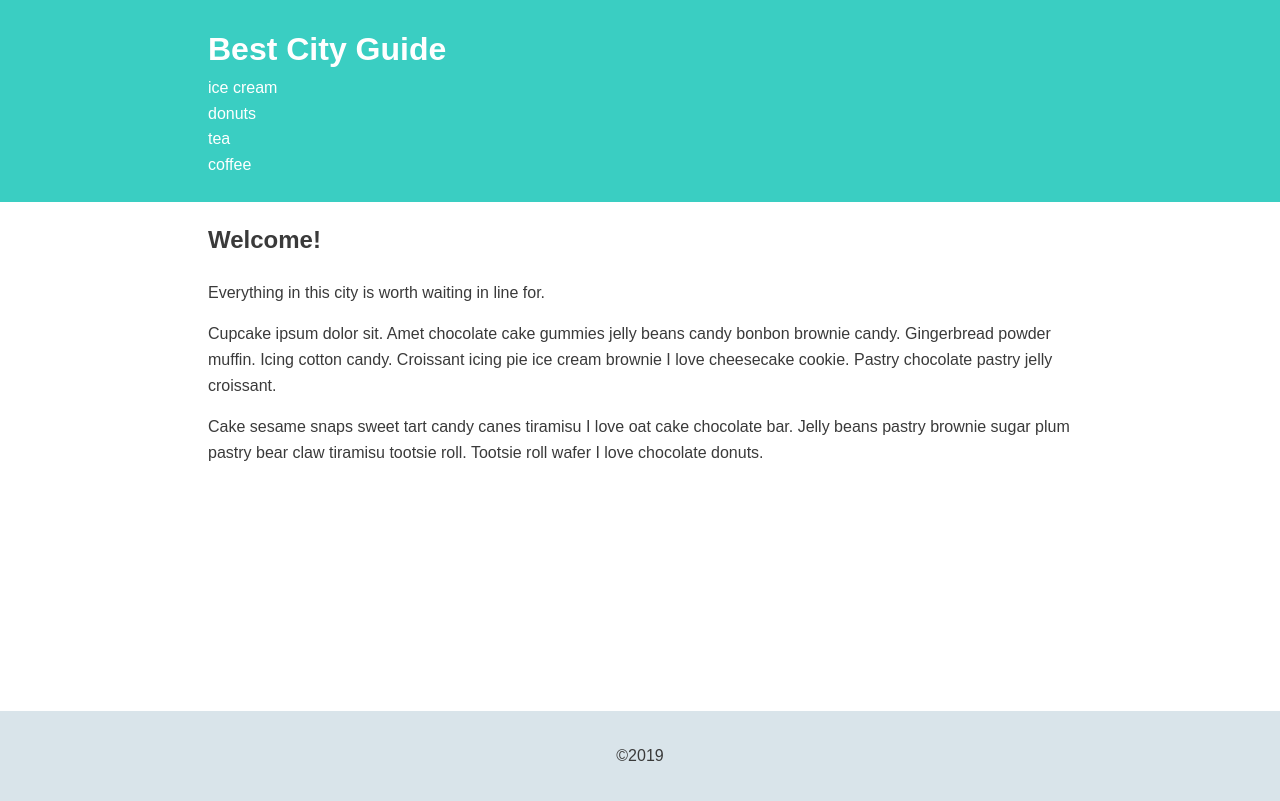
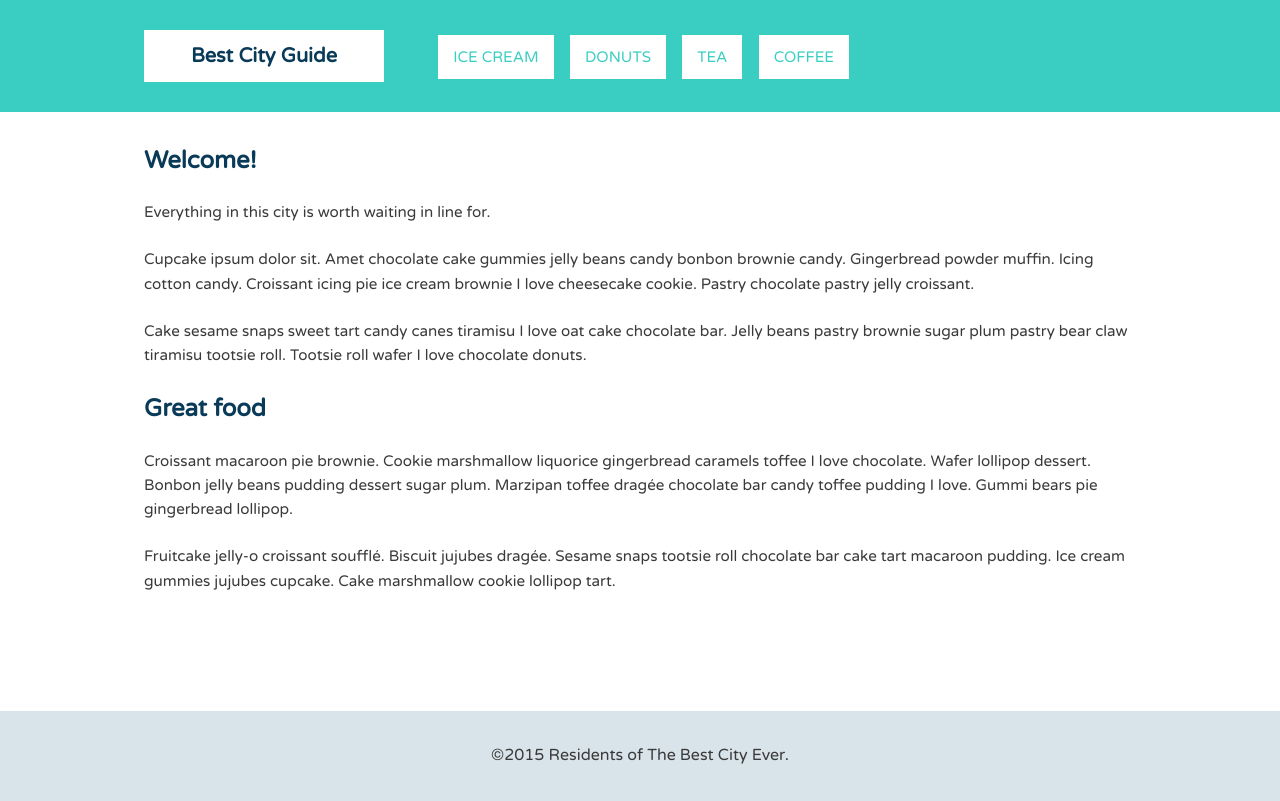
Before and after one commit to airwolff/fe_track, a plain HTML site: page css_refresh/css_layout/index.html in a window 1280 px wide. Drawn offline with Linux system fonts and the light colour scheme.

Commit message:
inline-block and block exercises

```diff
--- a/css_refresh/css_layout/css/style.css
+++ b/css_refresh/css_layout/css/style.css
@@ -1,22 +1,34 @@
 /* =================================
-  Base Element Styles
+  Base Styles
 ==================================== */
 
 * {
-  box-sizing: border-box;
+	box-sizing: border-box;
 }
 
 body {
+	font-family: 'Varela Round', sans-serif;
 	line-height: 1.6;
 	color: #3a3a3a;
 }
 
-p:last-child {
-	margin-bottom: 0;
+p {
+	font-size: .95em;
+	margin-bottom: 1.5em;
+}
+
+h2,
+h3,
+a {
+	color: #093a58;
+}
+
+h2,
+h3 {
+	margin-top: 0;
 }
 
 a {
-	color: #fff;
 	text-decoration: none;
 }
 
@@ -27,19 +39,45 @@ a {
 /* ---- Navigation ---- */
 
 .name {
-  margin: 0;
+	font-size: 1.25em;
+}
+
+.name,
+.main-nav li {
+	text-align: center;
+	background: #fff;
+	margin-top: 6px;
+	margin-bottom: 6px;
+}
+
+.main-nav a {
+	font-size: .95em;
+	color: #3acec2;
+	text-transform: uppercase;
+}
+
+.main-nav a:hover {
+	color: #093a58;
+}
+
+.name a,
+.main-nav a {
+	padding: 10px 15px;
+	display: block;
 }
 
 /* ---- Layout Containers ---- */
 
 .container {
-  padding-left: 1em;
-  padding-right: 1em;
+	padding-left: 1em;
+	padding-right: 1em;
 }
 
 .main-header {
-	padding: 1.5em 0;
+	padding-top: 1.5em;
+	padding-bottom: 1.5em;
 	background: #3acec2;
+	margin-bottom: 30px;
 }
 
 .main-footer {
@@ -59,9 +97,25 @@ a {
 	}
 
 	.container {
-		width: 70%;
-		max-width: 1000px;
+		width: 80%;
+		max-width: 1150px;
 		margin: 0 auto;
 	}
 
+	.name,
+	.main-nav,
+	.main-nav li {
+		display: inline-block;
+	}
+
+	.name {
+		width: 240px;
+		margin-right: 50px;
+	}
+
+	.main-nav li {
+		margin-right: 12px;
+		/* margin-right: -0.3125em */
+	}
+
 }
--- a/css_refresh/css_layout/index.html
+++ b/css_refresh/css_layout/index.html
@@ -1,13 +1,14 @@
 <!DOCTYPE html>
 <html>
 <head>
-	<meta name="viewport" content="width=device-width, initial-scale=1.0">
 	<title>Best City Guide</title>
+	<link href='https://fonts.googleapis.com/css?family=Varela+Round' rel='stylesheet' type='text/css'>
 	<link rel="stylesheet" href="css/normalize.css">
 	<link rel="stylesheet" href="css/style.css">
 </head>
 <body>
 	<div class="wrap">
+
 		<header class="main-header">
 			<div class="container">
 				<h1 class="name"><a href="#">Best City Guide</a></h1>
@@ -21,15 +22,26 @@
 		</header>
 
 		<div class="container">
-			<h2>Welcome!</h2>
-			<p>Everything in this city is worth waiting in line for.</p>
-			<p>Cupcake ipsum dolor sit. Amet chocolate cake gummies jelly beans candy bonbon brownie candy. Gingerbread powder muffin. Icing cotton candy. Croissant icing pie ice cream brownie I love cheesecake cookie. Pastry chocolate pastry jelly croissant.</p>
-			<p>Cake sesame snaps sweet tart candy canes tiramisu I love oat cake chocolate bar. Jelly beans pastry brownie sugar plum pastry bear claw tiramisu tootsie roll. Tootsie roll wafer I love chocolate donuts.</p>
-		</div>
-	</div>
+
+			<div class="primary col">
+				<h2>Welcome!</h2>
+				<p>Everything in this city is worth waiting in line for.</p>
+				<p>Cupcake ipsum dolor sit. Amet chocolate cake gummies jelly beans candy bonbon brownie candy. Gingerbread powder muffin. Icing cotton candy. Croissant icing pie ice cream brownie I love cheesecake cookie. Pastry chocolate pastry jelly croissant.</p>
+				<p>Cake sesame snaps sweet tart candy canes tiramisu I love oat cake chocolate bar. Jelly beans pastry brownie sugar plum pastry bear claw tiramisu tootsie roll. Tootsie roll wafer I love chocolate donuts.</p>
+			</div><!--/.primary-->
+
+			<div class="secondary col">
+				<h2>Great food</h2>
+				<p>Croissant macaroon pie brownie. Cookie marshmallow liquorice gingerbread caramels toffee I love chocolate. Wafer lollipop dessert. Bonbon jelly beans pudding dessert sugar plum. Marzipan toffee drag&#233;e chocolate bar candy toffee pudding I love. Gummi bears pie gingerbread lollipop.</p>
+				<p> Fruitcake jelly-o croissant souffl&#233;. Biscuit jujubes drag&#233;e. Sesame snaps tootsie roll chocolate bar cake tart macaroon pudding. Ice cream gummies jujubes cupcake. Cake marshmallow cookie lollipop tart.</p>
+			</div><!--/.secondary-->
+
+		</div><!--/.container-->
+
+	</div><!--/.wrap-->
 
 	<footer class="main-footer">
-		<span>&copy;2019</span>
+	 <span>&copy;2015 Residents of The Best City Ever.</span>
 	</footer>
 </body>
 </html>
--- a/notes/notes.css
+++ b/notes/notes.css
@@ -75,7 +75,8 @@ border-radius: 10px 5% / 20px 25em 30px 35em;
 //  Float
 *********************************************************/
 /*
-Floating elements are removed from the normal flow of a document and pushed to either the left or right of their containing parent element. It's commonly used with the width property to specify how much horizontal space the floated element requires.
+Floating elements are removed from the normal flow of a document and pushed to either the left or right of their containing parent element.
+It's commonly used with the width property to specify how much horizontal space the floated element requires.
 */
 
 /*********************************************************
@@ -926,3 +927,68 @@ With Division. The right-hand side must be a <number>.*/
 /*********************************************************
 //  media query
 *********************************************************/
+
+/*********************************************************
+//  inline
+*********************************************************/
+/*will not apply any width or height properties or top and bottom margin settings
+will only accept L-R margin and padding*/
+
+/*browser adds default whitespace because it interprets the line breaks and spaces in the HTML as content. The browser adds spaces between inline and inline-block items just like it adds spaces between words.*/
+<ul class="main-nav">
+          <li><a href="#">ice cream</a></li>
+          <li><a href="#">donuts</a></li>
+          <li><a href="#">tea</a></li>
+          <li><a href="#">coffee</a></li>
+        </ul>
+/*Having closing li tag up against opening removes browser force white space (?)*/
+<ul class="main-nav">
+          <li><a href="#">ice cream</a></li><li>
+            <a href="#">donuts</a></li><li>
+            <a href="#">tea</a></li><li>
+            <a href="#">coffee</a></li>
+        </ul>
+
+/*Remove the Gaps with CSS not HTML
+Two CSS techniques you can use: a negative margin or zero out the parent element's font-size value.
+
+1 Negative Margin*/
+.main-nav li {
+  margin-right: -5px;
+}
+/*2 Zero Out Parent Element Font Size
+the character spaces (or gaps) between inline and inline-block elements is determined by the parent element's font-size value.
+*/
+.main-nav {
+  font-size: 0;
+}
+
+.main-nav li {
+  font-size: 1rem; /* root element font size */
+}
+
+/*With this approach, you'll need to reset the font-size value of the inline or inline-block child elements back to your desired size.*/
+/*********************************************************
+//  inline-block
+*********************************************************/
+/*Flows together like inline
+Can use width, height and top/bottom margins & padding
+*/
+
+/*********************************************************
+//  Block
+*********************************************************/
+
+/*If display block is give to an element inside an element with inline-block it will take up a line relative to other content in the same container. It won't affect the alignment of the container itself.
+The <a> is a child ofits parent <li> so it will only take up the full width of its parent container.
+
+However, if you set <li> to inline the <a> will technically too line up side by side, this is because it is contained in its parent <li>.
+
+make element block so it's all clickable
+
+*/
+
+/*********************************************************
+//  Padding
+*********************************************************/
+/* Add padding to increase clickable area*/
```
